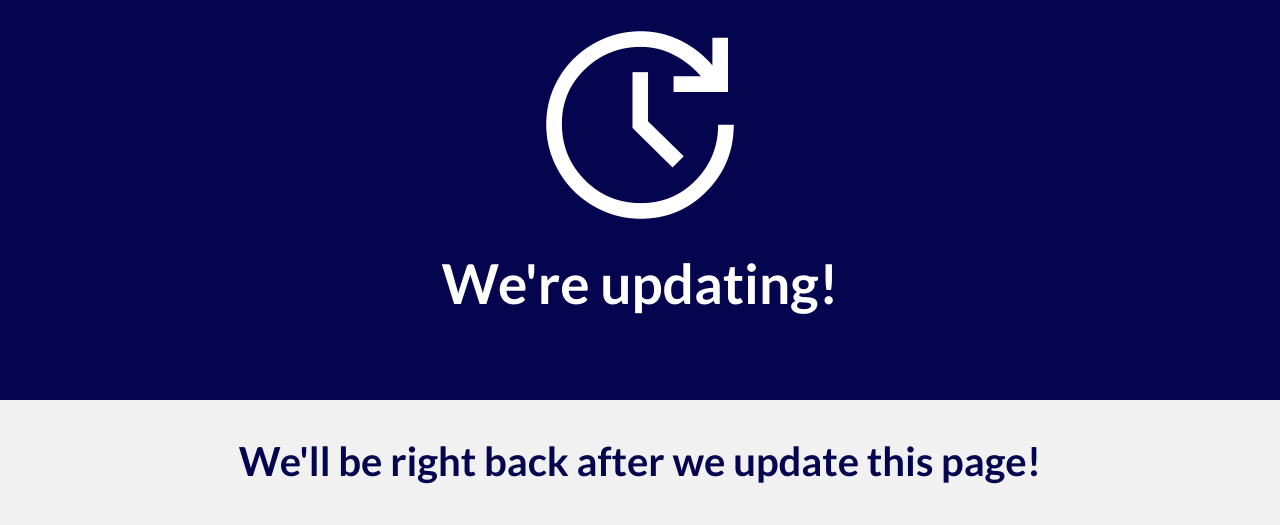
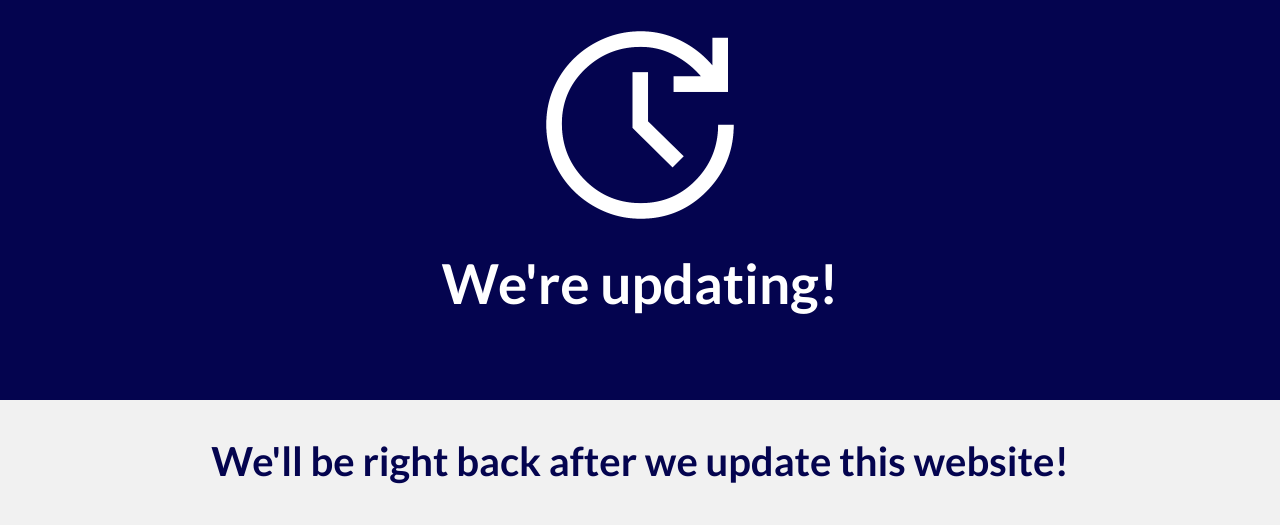
Before and after one commit to Calebisgreatateverything/thesealers-ui-vis-visit-edit-false, a website: page update.html in a window 1280 px wide. Drawn offline with Linux system fonts and the light colour scheme.

Commit message:
Update message from 'page' to 'website'

```diff
--- a/update.html
+++ b/update.html
@@ -58,7 +58,7 @@
             <h1 class="huge">We're updating!</h1>
         </div>
         <div id="bottomHalf">
-            <h1 class="less">We'll be right back after we update this page!</h1>
+            <h1 class="less">We'll be right back after we update this website!</h1>
         </div>
     </div>
 </body>
```
